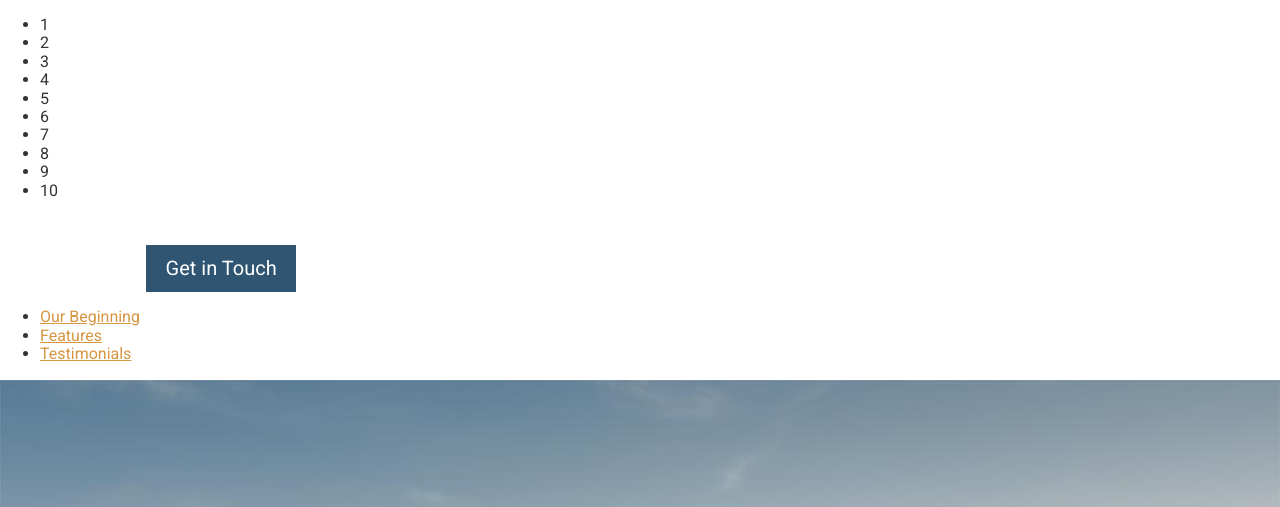
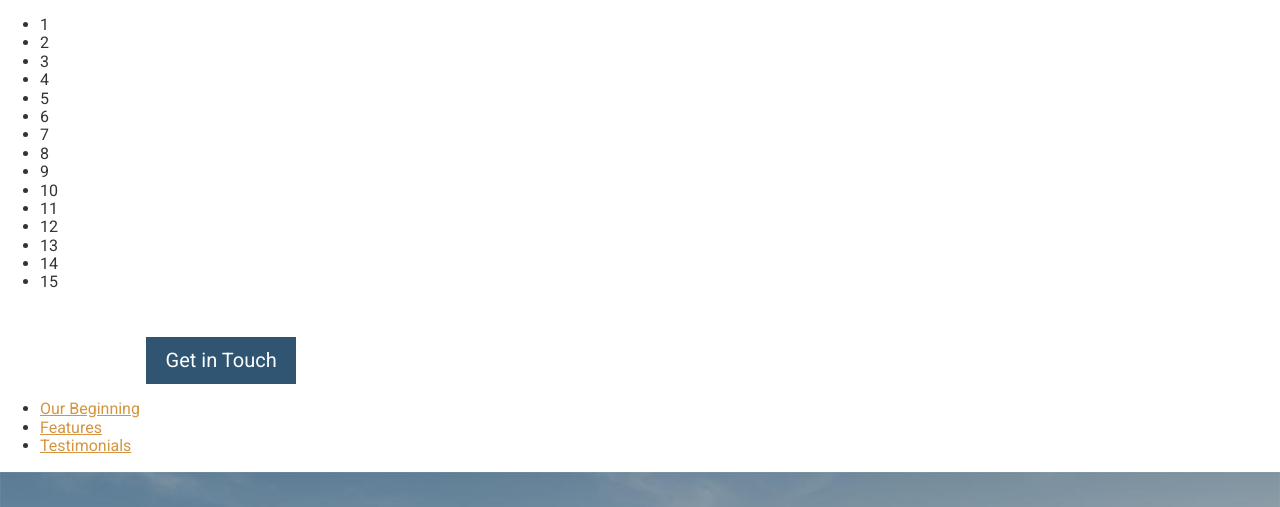
Before and after one commit to chisumo2016/builld-travel-site, a website: page app/index.html in a window 1280 px wide. Shown: the top 507 px of the page. Drawn offline with Linux system fonts and the light colour scheme.

Commit message:
countented to 13

```diff
--- a/app/index.html
+++ b/app/index.html
@@ -21,6 +21,11 @@
      <li>8</li>
      <li>9</li>
      <li>10</li>
+     <li>11</li>
+     <li>12</li>
+     <li>13</li>
+     <li>14</li>
+     <li>15</li>
    </ul>
   <header>
     <img src="assets/images/icons/clear-view-escapes.svg">
```
